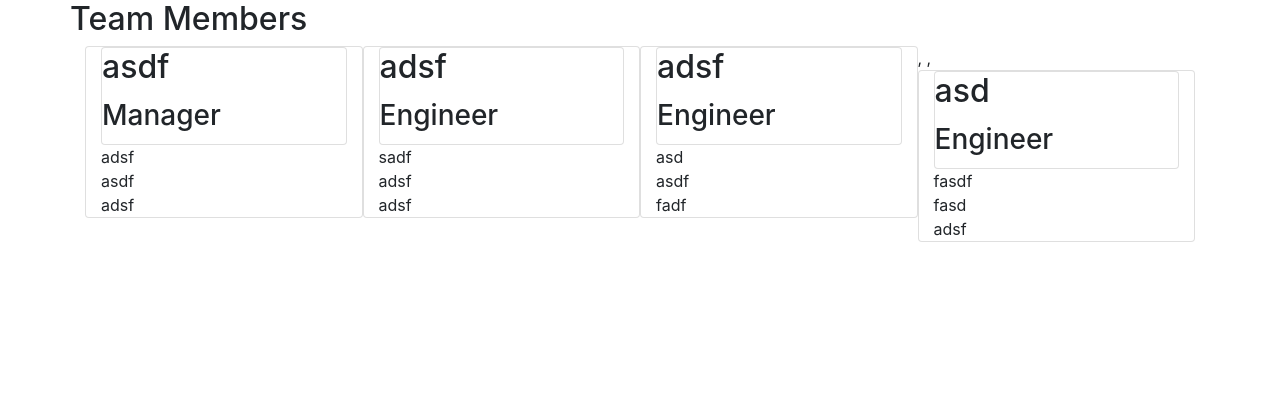
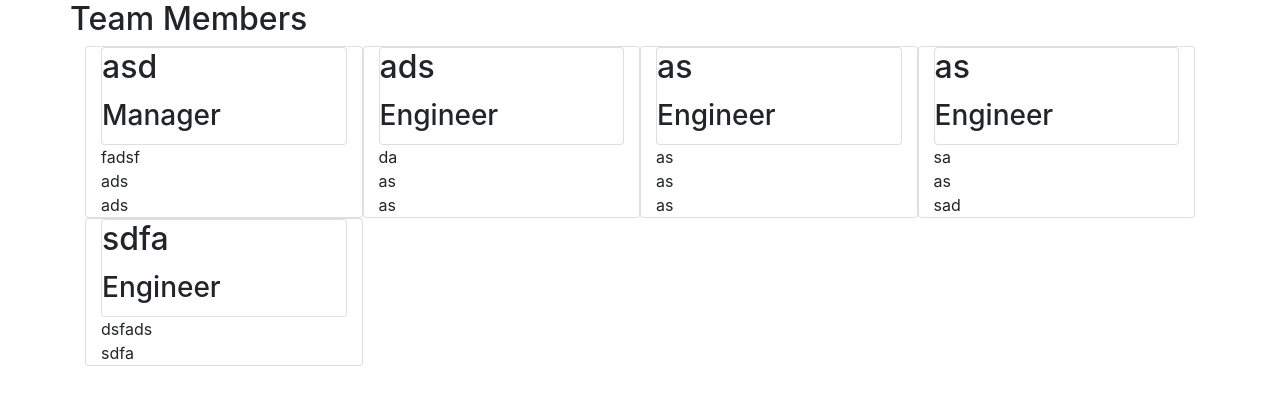
Before and after one commit to henryni914/Command-Line-Generator, a website: page Develop/templates/main.html in a window 1280 px wide. Drawn offline with nearby package versions, Linux system fonts and the light colour scheme.

Commit message:
removed commas printing from array when rendering

```diff
--- a/Develop/lib/htmlRenderer.js
+++ b/Develop/lib/htmlRenderer.js
@@ -18,8 +18,8 @@ const render = employees => {
     .filter(employee => employee.getRole() === "Intern")
     .map(intern => renderIntern(intern))
   );
-    // console.log(html);
-  return renderMain(html.join(""));
+  console.log(html);
+  return renderMain(html.join("").split(",").join(""));
 
 };
 
--- a/Develop/templates/main.html
+++ b/Develop/templates/main.html
@@ -14,41 +14,50 @@
     </div>
     <div class="container">
         <div class="row">
-            <div class="col"><div class="card col-3 float-left">
+            <div class="col" id="team"><div class="card col-3 float-left">
   <div class="card">
-    <h2 class="card-title">asdf</h2>
+    <h2 class="card-title">asd</h2>
     <h3 class="card-title">Manager</h3>
   </div>
-  <div class="card-text">adsf</div>
-  <div class="card-text">asdf</div>
-  <div class="card-text">adsf</div>
+  <div class="card-text">fadsf</div>
+  <div class="card-text">ads</div>
+  <div class="card-text">ads</div>
 </div>
 <div class="card col-3 float-left">
   <div class="card">
-    <h2 class="card-title">adsf</h2>
+    <h2 class="card-title">ads</h2>
     <h3 class="card-title">Engineer</h3>
   </div>
-  <div class="card-text">sadf</div>
-  <div class="card-text">adsf</div>
-  <div class="card-text">adsf</div>
+  <div class="card-text">da</div>
+  <div class="card-text">as</div>
+  <div class="card-text">as</div>
 </div>
-,<div class="card col-3 float-left">
+<div class="card col-3 float-left">
   <div class="card">
-    <h2 class="card-title">adsf</h2>
+    <h2 class="card-title">as</h2>
     <h3 class="card-title">Engineer</h3>
   </div>
-  <div class="card-text">asd</div>
-  <div class="card-text">asdf</div>
-  <div class="card-text">fadf</div>
+  <div class="card-text">as</div>
+  <div class="card-text">as</div>
+  <div class="card-text">as</div>
 </div>
-,<div class="card col-3 float-left">
+<div class="card col-3 float-left">
   <div class="card">
-    <h2 class="card-title">asd</h2>
+    <h2 class="card-title">as</h2>
     <h3 class="card-title">Engineer</h3>
   </div>
-  <div class="card-text">fasdf</div>
-  <div class="card-text">fasd</div>
-  <div class="card-text">adsf</div>
+  <div class="card-text">sa</div>
+  <div class="card-text">as</div>
+  <div class="card-text">sad</div>
+</div>
+<div class="card col-3 float-left">
+  <div class="card">
+    <h2 class="card-title">sdfa</h2>
+    <h3 class="card-title">Engineer</h3>
+  </div>
+  <div class="card-text">dsfads</div>
+  <div class="card-text">sdfa</div>
+  <div class="card-text"></div>
 </div>
 </div>
         </div>
```
Also changed, not shown: Develop/app.js (+3 -9 lines), Develop/main2.html (renamed from Develop/main.html).
